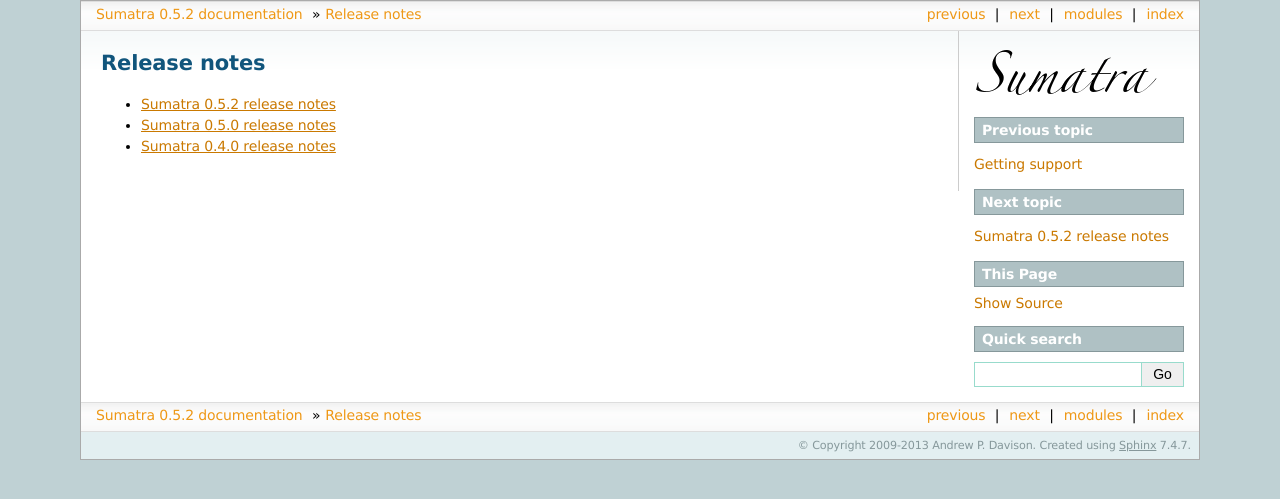
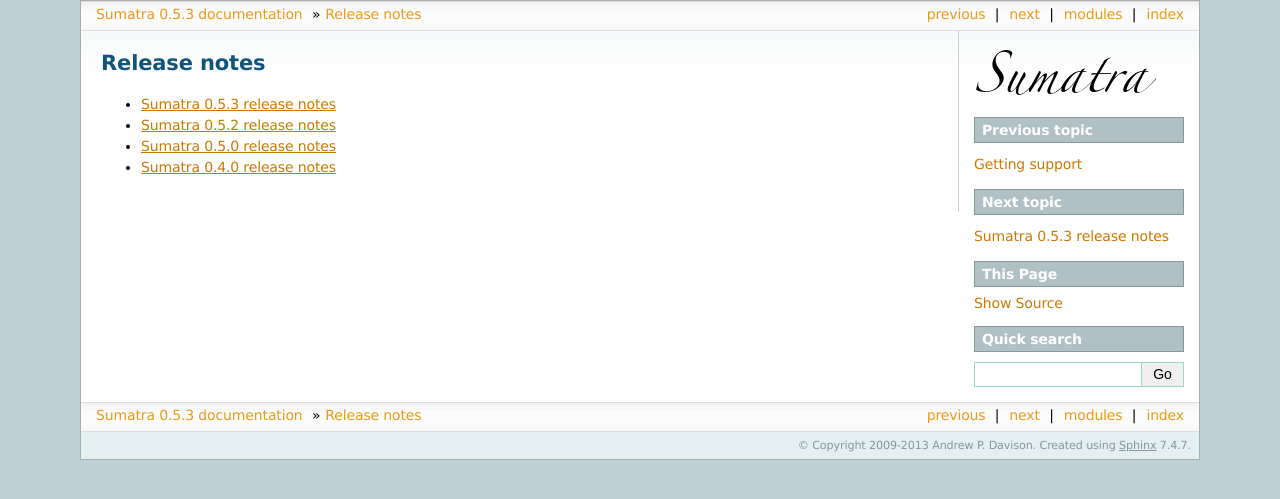
Before and after one commit to open-research/sumatra, a Sphinx documentation site: the page built from doc/release_notes.txt, in a window 1280 px wide. Shown: the top 499 px of the page. Built offline with Sphinx 7.4.7, drawn with Linux system fonts in a browser that asks for light colours.

```diff
--- a/doc/conf.py
+++ b/doc/conf.py
@@ -47,7 +47,7 @@
 # The short X.Y version.
 version = '0.5'
 # The full version, including alpha/beta/rc tags.
-release = '0.5.2'
+release = '0.5.3'
 
 # The language for content autogenerated by Sphinx. Refer to documentation
 # for a list of supported languages.
--- a/doc/installation.txt
+++ b/doc/installation.txt
@@ -21,8 +21,8 @@
 Alternatively, you can download the Sumatra package from either PyPI or the
 `INCF Software Centre`_ and install it as follows::
 
-    $ tar xzf Sumatra-0.5.2.tar.gz
-    $ cd Sumatra-0.5.2
+    $ tar xzf Sumatra-0.5.3.tar.gz
+    $ cd Sumatra-0.5.3
     # python setup.py install
 
 The last step may need to be run as root, or using sudo.
--- a/doc/release_notes.txt
+++ b/doc/release_notes.txt
@@ -6,6 +6,7 @@
 .. toctree::
    :maxdepth: 1
 
+   releases/0.5.3.txt
    releases/0.5.1.txt
    releases/0.5.0.txt
    releases/0.4.0.txt
--- a/src/__init__.py
+++ b/src/__init__.py
@@ -3,4 +3,4 @@
            'dependency_finder', 'external', 'web', 'decorators', 'publishing',
            'users', 'core']
 
-__version__ = "0.5.2"
+__version__ = "0.5.3"
```
Also changed, not shown: doc/releases/0.5.3.txt (added, +8 -0 lines), 1 other file.
